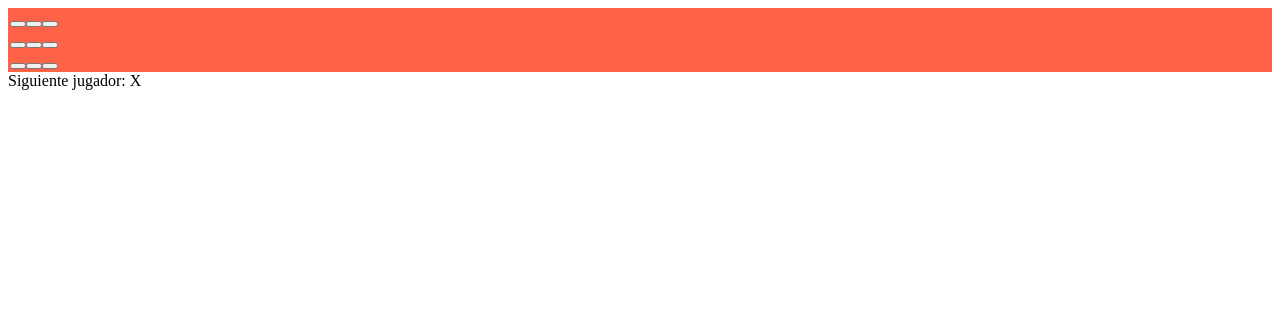
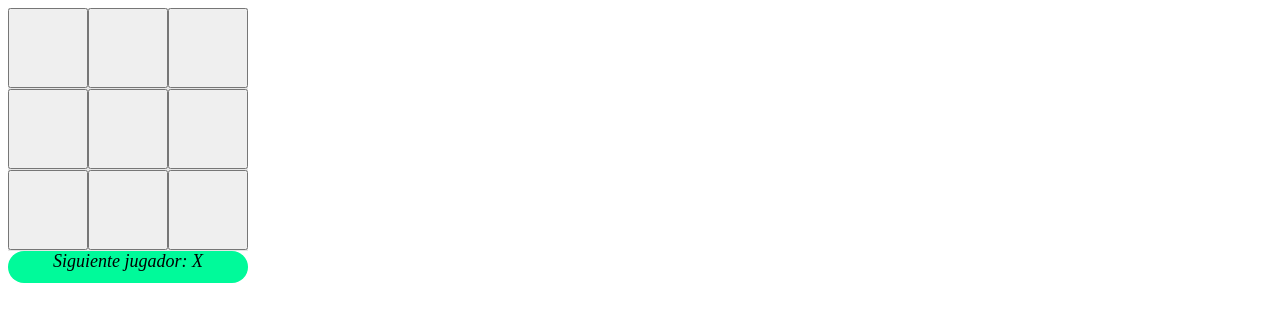
Before and after one commit to SalvadorDelaTijera/tic-tac-toe, a React (Vite) app: page / in a window 1280 px wide. Shown: the top 322 px of the page. Built offline with nearby package versions, Linux system fonts and the light colour scheme.

Commit message:
poco de css

```diff
--- a/src/App.css
+++ b/src/App.css
@@ -1,4 +1,17 @@
 .board-row{
- background-color: tomato;
- padding: .1rem;
+ background-color: rgb(230, 230, 230);
+ justify-content: center;
+ width:fit-content;
+
 }
+.status{
+  background-color: mediumspringgreen;
+  border-radius: 50rem;
+  height: 2rem;
+  width: 15rem;
+  font-family: 'Times New Roman', Times, serif;
+  font-size: large;
+  text-align: center;
+  font-style: italic;
+  font-weight: 500;
+}
--- a/src/Square/Square.css
+++ b/src/Square/Square.css
@@ -0,0 +1,5 @@
+.square{
+  color: blue;
+  height: 5rem;
+  width: 5rem;
+}
```
